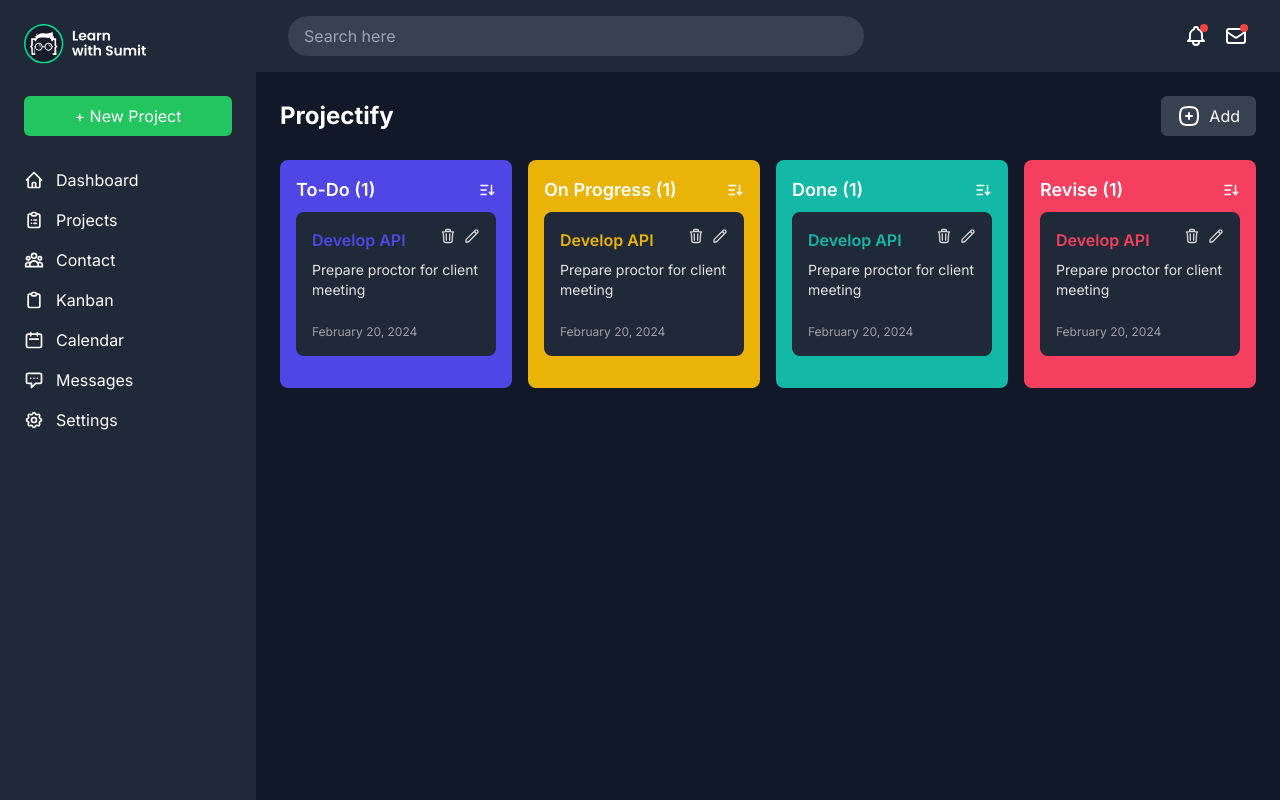
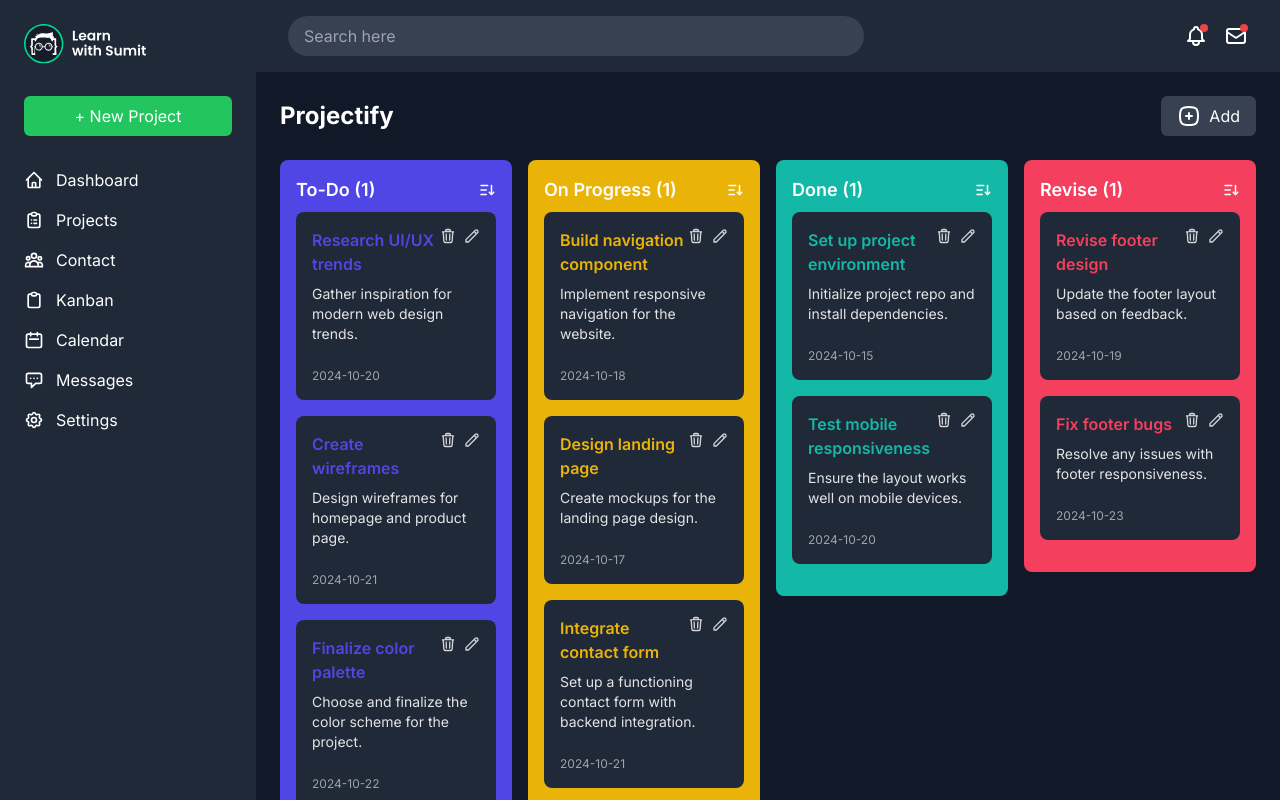
Before and after one commit to Fahim047/rnext-a3-project-manager, a React (Vite) app: page / in a window 1280 px wide. Built offline with nearby package versions, Linux system fonts and the light colour scheme.

Commit message:
✨ Made fake data and rendered it

```diff
--- a/src/components/ProjectBoard.jsx
+++ b/src/components/ProjectBoard.jsx
@@ -1,8 +1,10 @@
-import { taskCategories } from '../data/data';
+import { useState } from 'react';
+import { taskCategories, tasksData } from '../data/data';
 import { PlusIcon } from './icons';
 import TaskCategory from './TaskCategory';
 
 const ProjectBoard = () => {
+	const [tasks, setTasks] = useState(tasksData);
 	return (
 		<div className="mx-auto max-w-7xl p-6">
 			<div className="mb-6 flex items-center justify-between">
@@ -17,7 +19,11 @@ const ProjectBoard = () => {
 
 			<div className="-mx-2 mb-6 flex flex-wrap">
 				{taskCategories.map((category) => (
-					<TaskCategory key={category} taskType={category} />
+					<TaskCategory
+						key={category}
+						taskType={category}
+						tasks={tasks.filter((task) => task.status === category)}
+					/>
 				))}
 			</div>
 		</div>
--- a/src/components/TaskCategory.jsx
+++ b/src/components/TaskCategory.jsx
@@ -3,7 +3,7 @@ import { getColor } from '../utils/getColor';
 import { BarsArrowDown } from './icons';
 import Task from './Task';
 
-const TaskCategory = ({ taskType }) => {
+const TaskCategory = ({ taskType, tasks }) => {
 	const [bgColor, textColor] = getColor(taskType);
 
 	return (
@@ -15,12 +15,14 @@ const TaskCategory = ({ taskType }) => {
 				</div>
 
 				<div>
-					<Task
-						titleColor={textColor}
-						title="Develop API"
-						description="Prepare proctor for client meeting"
-						createdAt="February 20, 2024"
-					/>
+					{tasks.map((task) => (
+						<Task
+							titleColor={textColor}
+							title={task.title}
+							description={task.description}
+							createdAt={task.creationDate}
+						/>
+					))}
 				</div>
 
 				{/* <!-- Add more task cards here --> */}
--- a/src/data/data.js
+++ b/src/data/data.js
@@ -19,3 +19,75 @@ export const navLinks = [
 ];
 
 export const taskCategories = ['To-Do', 'On Progress', 'Done', 'Revise'];
+export const tasksData = [
+	{
+		id: 1,
+		title: 'Research UI/UX trends',
+		description: 'Gather inspiration for modern web design trends.',
+		status: 'To-Do',
+		creationDate: '2024-10-20',
+	},
+	{
+		id: 2,
+		title: 'Create wireframes',
+		description: 'Design wireframes for homepage and product page.',
+		status: 'To-Do',
+		creationDate: '2024-10-21',
+	},
+	{
+		id: 3,
+		title: 'Build navigation component',
+		description: 'Implement responsive navigation for the website.',
+		status: 'On Progress',
+		creationDate: '2024-10-18',
+	},
+	{
+		id: 4,
+		title: 'Set up project environment',
+		description: 'Initialize project repo and install dependencies.',
+		status: 'Done',
+		creationDate: '2024-10-15',
+	},
+	{
+		id: 5,
+		title: 'Revise footer design',
+		description: 'Update the footer layout based on feedback.',
+		status: 'Revise',
+		creationDate: '2024-10-19',
+	},
+	{
+		id: 6,
+		title: 'Design landing page',
+		description: 'Create mockups for the landing page design.',
+		status: 'On Progress',
+		creationDate: '2024-10-17',
+	},
+	{
+		id: 7,
+		title: 'Finalize color palette',
+		description: 'Choose and finalize the color scheme for the project.',
+		status: 'To-Do',
+		creationDate: '2024-10-22',
+	},
+	{
+		id: 8,
+		title: 'Test mobile responsiveness',
+		description: 'Ensure the layout works well on mobile devices.',
+		status: 'Done',
+		creationDate: '2024-10-20',
+	},
+	{
+		id: 9,
+		title: 'Integrate contact form',
+		description: 'Set up a functioning contact form with backend integration.',
+		status: 'On Progress',
+		creationDate: '2024-10-21',
+	},
+	{
+		id: 10,
+		title: 'Fix footer bugs',
+		description: 'Resolve any issues with footer responsiveness.',
+		status: 'Revise',
+		creationDate: '2024-10-23',
+	},
+];
```
